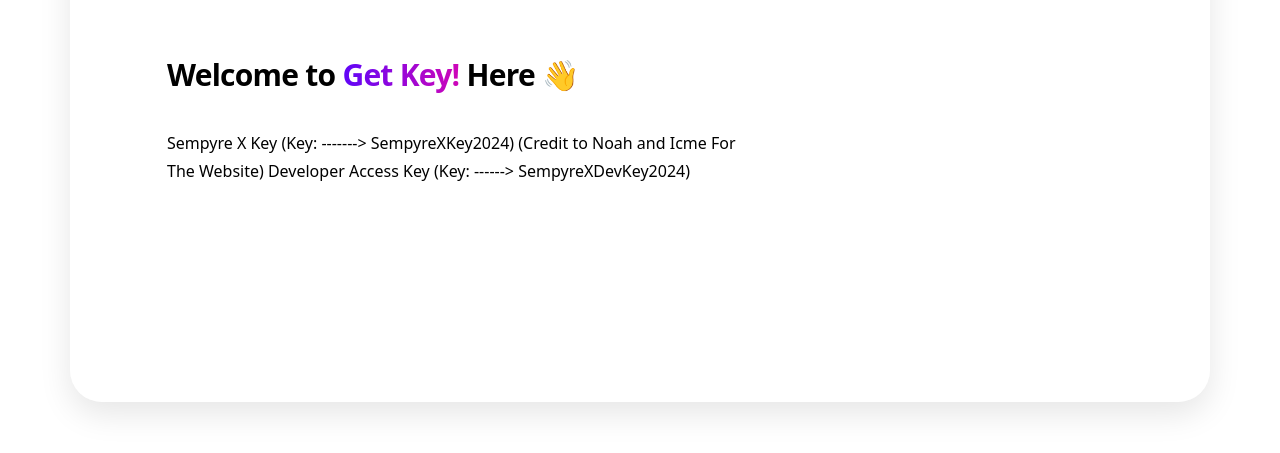
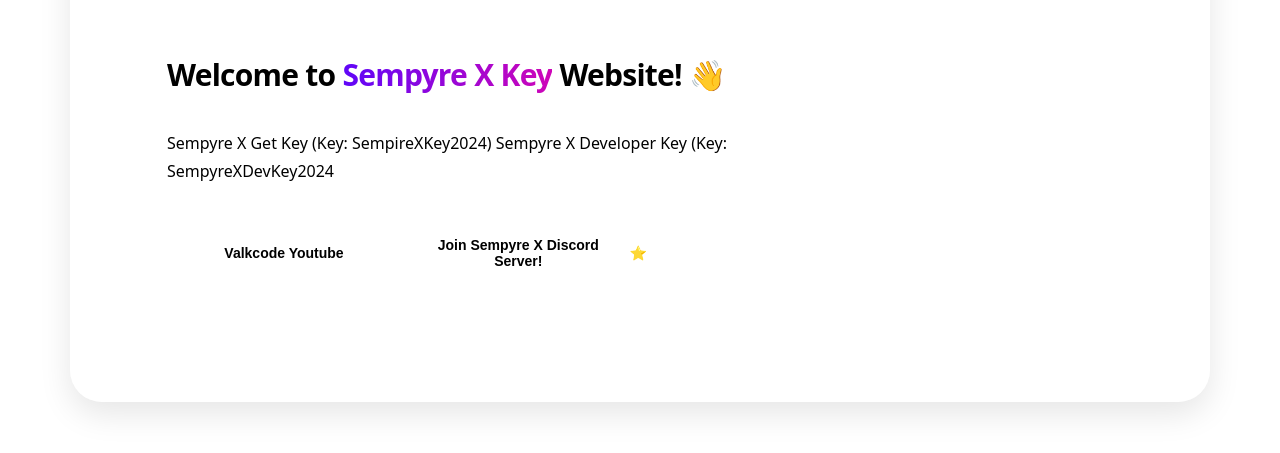
Before and after one commit to RileyBeeRBLX/rileybeehubkey, a plain HTML site: page index.html in a window 1280 px wide. Shown: the part 237-690 px from the top of the page. Drawn offline with nearby package versions, Linux system fonts and the light colour scheme.

Commit message:
Update index.html

```diff
--- a/index.html
+++ b/index.html
@@ -3,7 +3,7 @@
   <head>
     <meta charset="UTF-8" />
     <meta name="viewport" content="width=device-width, initial-scale=1.0" />
-    <title>Sempyre X Get Key!</title>
+    <title>Sempyre X Get Key</title>
 
     <link rel="stylesheet" type="text/css" href="style.css" />
     <script src="script.js"></script>
@@ -24,20 +24,49 @@
               background-clip: text;
               -webkit-text-fill-color: transparent;
             "
-            >Get Key!</span
+           >Sempyre X Key</span></span
           >
-          Here
+          Website!
           <span class="overlay__title-emoji">👋</span>
         </h1>
 
         <p class="overlay__description">
-          Sempyre X Key (Key: ------->         SempyreXKey2024)             (Credit to Noah and Icme For The Website)
-          Developer Access Key (Key: ------>   SempyreXDevKey2024)
+          Sempyre X Get Key (Key: SempireXKey2024)    Sempyre X Developer Key (Key: SempyreXDevKey2024
         </p>
 
         <div class="overlay__btns">
           <button class="overlay__btn overlay__btn--transparent">
             <a
-              href="https://discord.gg/7aZ4z5jJcw"
+              href="https://youtube.com/@valkdoesitbetter?si=229euAiNUtPL4rzY"
               target="_blank"
               rel="noopener noreferrer"
+            >
+              Valkcode Youtube
+            </a>
+          </button>
+
+          <button class="overlay__btn overlay__btn--colors">
+            <a
+              href="https://discord.gg/U23eUaBdux"
+              target="_blank"
+              rel="noopener noreferrer"
+            >
+              Join Sempyre X Discord Server!
+            </a>
+            <span class="overlay__btn-emoji">⭐️</span>
+          </button>
+        </div>
+      </div>
+    </div>
+
+    <script>
+      const sr = ScrollReveal();
+
+      sr.reveal("h1, p, span, strong, a", {
+        origin: "bottom",
+        distance: "50px",
+        duration: 1000,
+      });
+    </script>
+  </body>
+</html>
```
